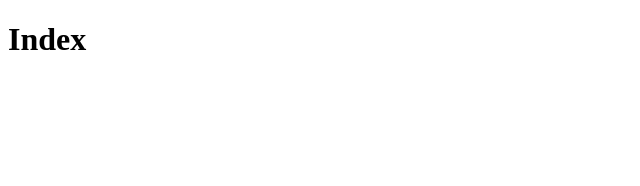
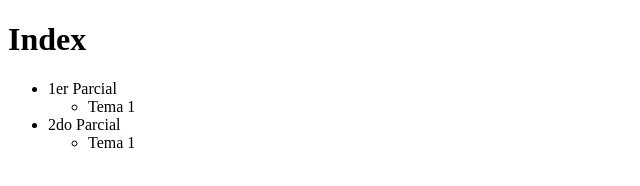
Before and after one commit to Altva/Enciclopedia-POI, a plain HTML site: page index.html in a window 1280 px wide. Shown: the whole page, without its empty margins (0-640 px from the left). Drawn offline with Linux system fonts and the light colour scheme.

```diff
--- a/index.html
+++ b/index.html
@@ -5,6 +5,19 @@
     </head>
     <body>
         <h1>Index</h1>
-
+        <ul>
+            <li>
+                1er Parcial
+                <ul>
+                    <li> Tema 1</li>
+                </ul>
+            </li>
+            <li>
+                2do Parcial
+                <ul>
+                    <li> Tema 1</li>
+                </ul>
+            </li>
+        </ul>
     </body>
 </html>
```
